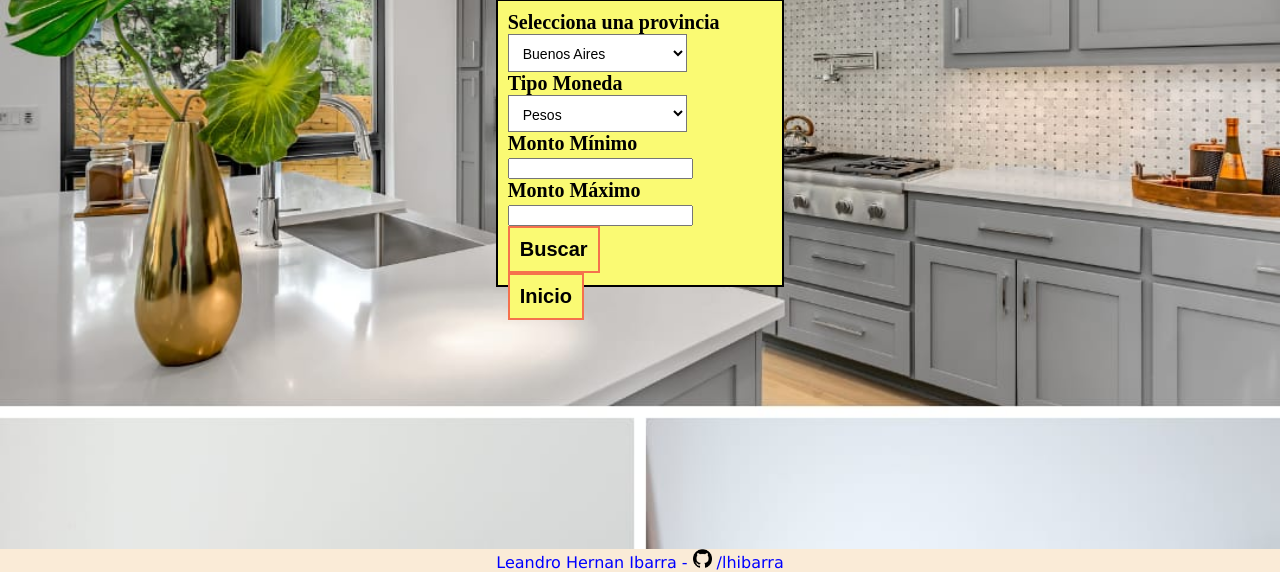
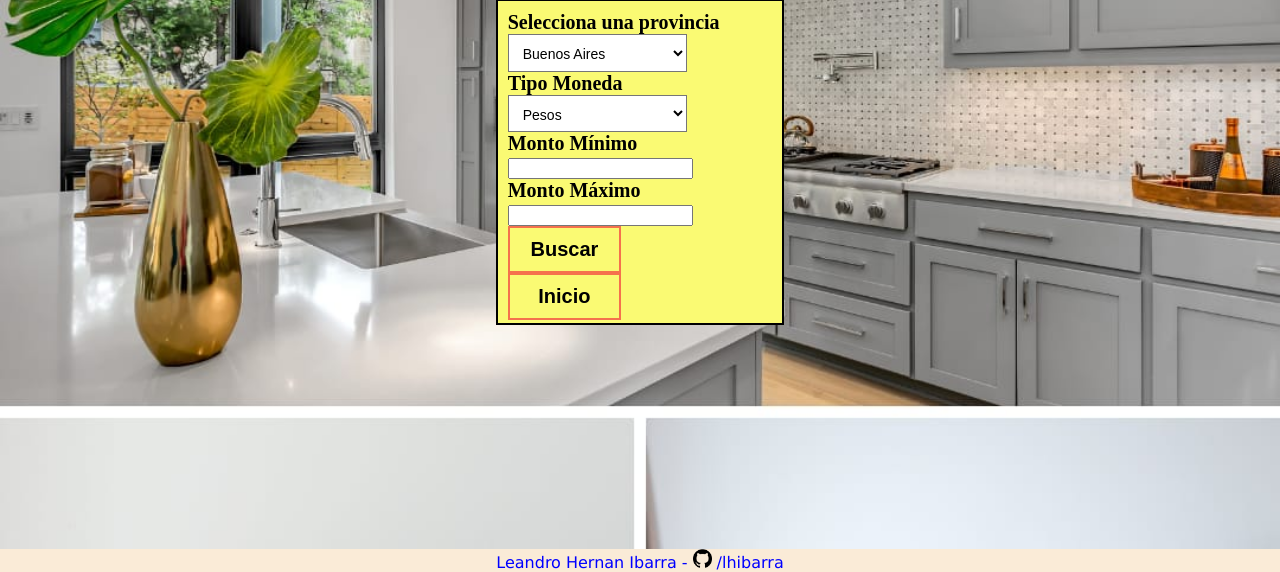
Before and after one commit to lhibarra/proyecto_alquileres, a Flask app: page /alquileres in a window 1280 px wide. Shown: the part 228-800 px from the top of the page. Run offline with Flask 2, Linux system fonts and the light colour scheme.

Commit message:
Add files via upload

```diff
--- a/static/css/style.css
+++ b/static/css/style.css
@@ -62,7 +62,7 @@
     margin-left: auto;
     margin-right: auto;
     width: 7cm;
-    height: 7cm;
+    height: 8cm;
     top: 200px;
     position: relative;
   }
@@ -76,6 +76,7 @@
     background-color: rgb(250, 250, 115);
     border: 2px solid rgb(245, 113, 77);
     cursor: pointer;
+    width: 3cm;
   }
 
   .select {
@@ -91,7 +92,7 @@
   }
 
   #buscar {
-    height: 3cm;
+    height: 4cm;
   }
 
   #resultado {
@@ -125,3 +126,7 @@
     left: 525px;
     top: 20px;
   }
+
+  #inicio-form {
+    bottom: 0px;
+  }
```
Also changed, not shown: static/images/Diagrama TF Alquileres.jpg (added).
